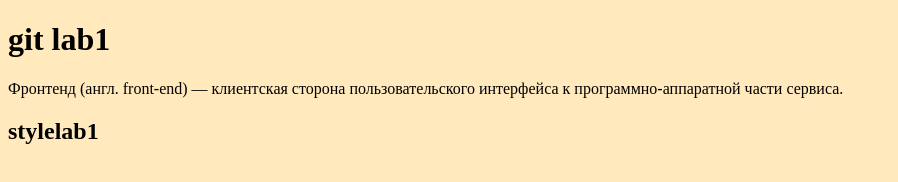
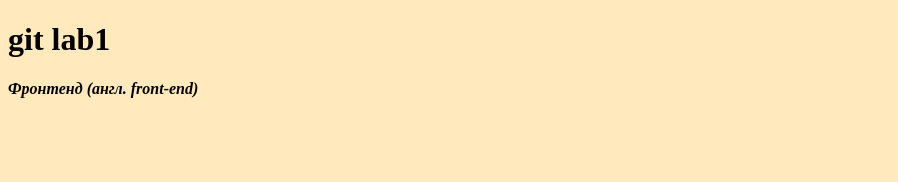
Before and after one commit to PNataliia/labmainacademy, a plain HTML site: page index.html in a window 1280 px wide. Shown: the whole page, without its empty margins (0-898 px from the left). Drawn offline with Linux system fonts and the light colour scheme.

Commit message:
firstcommit

```diff
--- a/index.html
+++ b/index.html
@@ -7,7 +7,7 @@
 </head>
 <body>
     <h1>git lab1</h1>
-    <p>Фронтенд (англ. front-end) — клиентская сторона пользовательского интерфейса к программно-аппаратной части сервиса.</p>
-    <h2>stylelab1</h2>
+    <p> <b> <em> Фронтенд (англ. front-end)</em></b></p>
+
 </body>
 </html>
```
